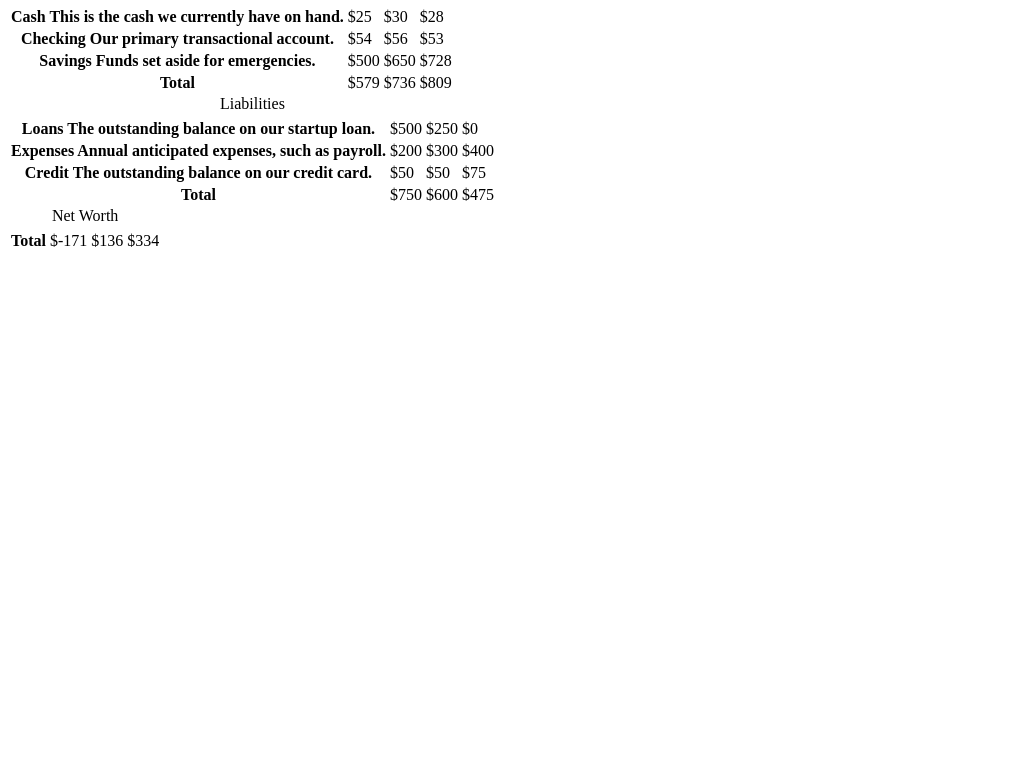
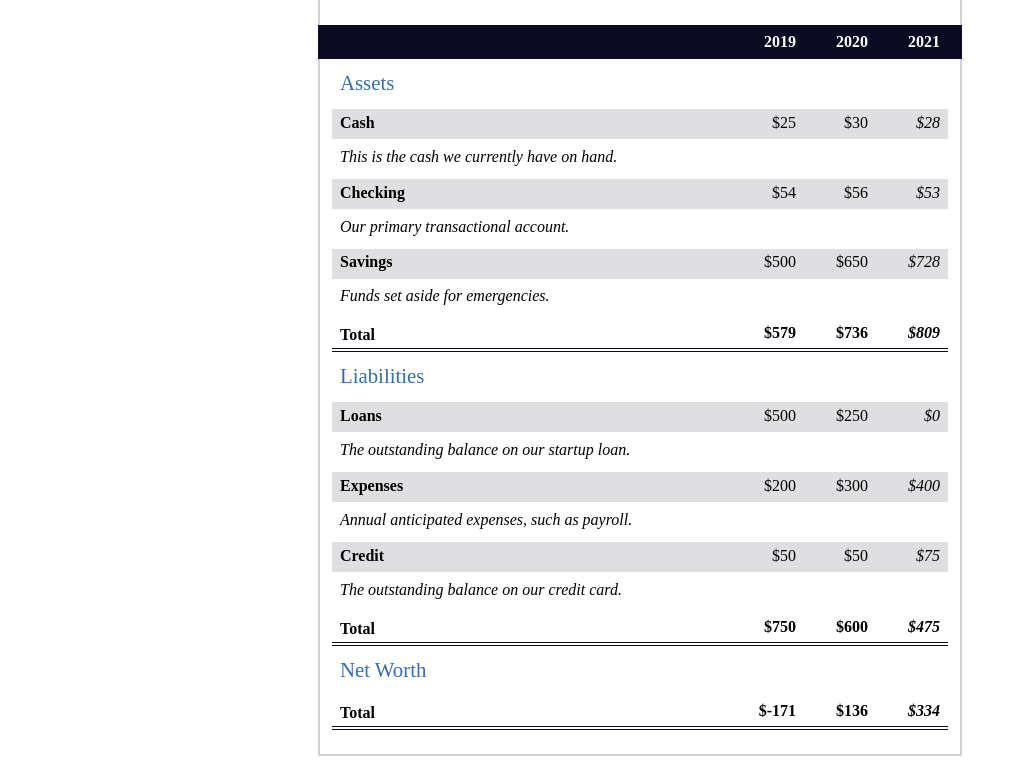
Before and after one commit to makaylacodes/balance-sheet, a plain HTML site: page index.html in a window 1280 px wide. Shown: the part 102-866 px from the top of the page, without its empty margins (0-1016 px from the left). Before the commit the page ends 800 px from the top, so only its background shows below. Drawn offline with Linux system fonts and the light colour scheme.

Commit message:
I have completed the styling for the balance sheet.

```diff
--- a/styles.css
+++ b/styles.css
@@ -5,24 +5,183 @@ html{
 
   /*Selects any span elements whose class includes sr-only */
   span[class~="sr-only"]{
-    border:0;
-    clip:rect(1px, 1px, 1px, 1px);
+    border:0 !important;
+    clip:rect(1px, 1px, 1px, 1px) !important;
     /*Clip-path determines the shape the clip property should take.
     This forms the clip-path into a rectangle within the element*/
-    clip-path:inset(50%);
-    -webkit-clip-path:inset(50%);
+    clip-path:inset(50%) !important;
+    -webkit-clip-path:inset(50%) !important;
 
     /*Sizes down the elements*/
-    width:1px;
-    height:1px;
+    width:1px !important;
+    height:1px !important;
 
     /*Prevents text content from overflowing*/
-    overflow:hidden;
-    white-space:nowrap;
+    overflow:hidden !important;
+    white-space:nowrap !important;
 
     /*Takes the hidden elements out of the doc flow. They will no
     longer be visible or even within the page view*/
+    position:absolute !important;
+    padding:0 !important;
+    margin:-1px !important;
+}
+
+/*styles the table heading*/
+h1{
+    max-width:37.25rem;
+    margin:0 auto;
+    padding: 1.5rem 1.25rem;
+  }
+
+  /*Enables flexbox layout and reverses the column to display
+  the nested items from bottom to top*/
+h1 .flex{
+    display:flex;
+    flex-direction:column-reverse;
+    gap:1rem;
+}
+
+/*Targets the first element that matches the selector. This targest the
+first span in the .flex container. Looks like a subheading*/
+h1 .flex span:first-of-type{
+    font-size:.7em;
+}
+
+/*Does the opposite of the one above. Makes it look like a header*/
+h1 .flex span:last-of-type{
+    font-size:1.2em;
+}
+
+/*Styles the table border*/
+section{
+    max-width:40rem;
+    margin: 0 auto;
+    border:2px solid #d0d0d5;
+}
+
+/*This is the last part of the table heading, the years*/
+#years{
+    display:flex;
+    justify-content:flex-end;
+    top:0;
+    position:sticky;
+    color:#fff;
+    background-color:#0a0a23;
+
+    /*The calc value calcs a val based on other vals. Used
+    to ensure the years do not get hidden */
+    z-index:999;
+    margin: 0 -2px;
+    padding:0.5rem calc(1.25rem + 2px) 0.5rem 0;
+  }
+
+  /*Targets any span element that has a class attribute,
+  regardless of the attribute's value*/
+#years span[class]{
+    font-weight:bold;
+    text-align:right;
+    width:4.5rem;
+}
+
+.table-wrap{
+    padding: 0 0.75rem 1.5rem 0.75rem;
+  }
+
+/*Allows cell borders to collapse into a single border, instead
+of a border around each cell.*/
+table{
+    border-collapse:collapse;
+    border:0;
+    width:100%;
+    margin-top:3rem;
+    position:relative;
+  }
+
+  table caption{
+    color:#356eaf;
+    font-size:1.3em;
+    font-weight:normal;
     position:absolute;
-    padding:0;
-    margin:-1px;
+    top: -2.25rem;
+    left: .5rem;
+  }
+
+  tbody td{
+    /*Ensures the width is fixed, otherwise it would
+    allow the elements to shrink to the container because
+    flexbox is being used*/
+    width:100vw;
+    min-width: 4rem;
+    max-width:4rem;
+  }
+
+tbody th{
+    width:calc(100% - 12rem);
 }
+
+/*targets the tr elements with the total class*/
+tr[class="total"] {
+    font-weight:bold;
+    border-bottom:4px double #0a0a23;
+  }
+
+  /*using the selector from above, but specifically targeting the
+  th elements within the table rows where class is total*/
+  tr[class="total"] th{
+    padding: 0.5rem 0 0.25rem 0.5rem;
+    text-align: left;
+  }
+
+  /*Tr elements where class includes total are selected. Above
+  only selects elements if the class is total*/
+  tr.total td{
+    text-align:right;
+    padding: 0 0.25rem;
+  }
+/*Selects the third td element within the total table rows*/
+  tr.total td:nth-of-type(3){
+    padding-right:.5rem;
+  }
+
+  /*Creates a hover effect over the total section*/
+  tr.total:hover{
+    background-color:#99c9ff;
+  }
+
+  td.current{
+    font-style:italic;
+  }
+
+  tr.data{
+    background-image:linear-gradient(to bottom, #dfdfe2 1.845rem, white 1.845rem);
+  }
+
+  tr.data th{
+    text-align: left;
+    padding-top:.3rem;
+    padding-left:.5rem;
+  }
+
+
+  tr.data th .description{
+    display:block;
+    padding:1rem 0 0.75rem;
+    margin-right:-13.5rem;
+    font-style:italic;
+    font-weight: normal;
+  }
+
+
+  /*Fixes the misaligned dollar amounts*/
+  tr.data td{
+    padding: 0.3rem 0.25rem 0;
+    vertical-align:top;
+    text-align:right;
+
+  }
+
+  tr.data td:last-of-type{
+    padding-right: 0.5rem;
+
+  }
```
